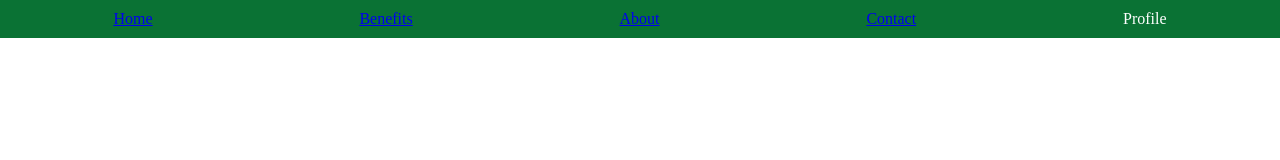
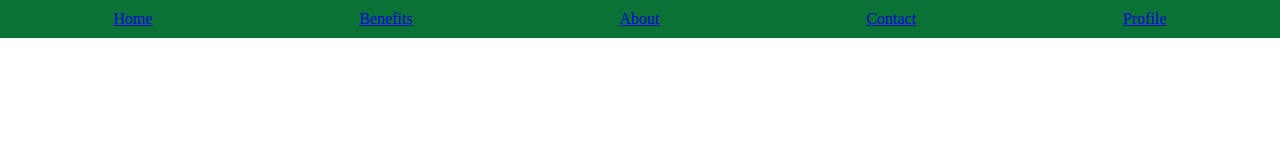
Before and after one commit to RuwiniShashipraba/Blockchain-Based-Paddy-Harvest-Management-System, a React (Create React App) app: page /login in a window 1280 px wide. Shown: the top 160 px of the page. Built offline with nearby package versions, Linux system fonts and the light colour scheme.

Commit message:
update the id values

```diff
--- a/src/components/FrontPage/NavigationBar.js
+++ b/src/components/FrontPage/NavigationBar.js
@@ -7,21 +7,27 @@ function NavigationBar() {
     <nav>
       <ul>
         <li>
-          <Link to="/#Home">Home</Link>
+          {/* <Link to="/#Home">Home</Link> */}
+          <a href="#Home">Home</a>
         </li>
         {/* <li>Benefits</li> */}
         <li>
-          <Link to="/#Service">Benefits</Link>
+          {/* <Link to="/#Service">Benefits</Link> */}
+          <a href="#Service">Benefits</a>
         </li>
         {/* <li>About</li> */}
         <li>
-          <Link to="/#About">About</Link>
+          {/* <Link to="/#About">About</Link> */}
+          <a href="#About">About</a>
         </li>
         {/* <li>Contact</li> */}
         <li>
-          <Link to="/#Contact">Contact</Link>
+          {/* <Link to="/#Contact">Contact</Link> */}
+          <a href="/#Contact">Contact</a>
         </li>
-        <li>Profile</li>
+        <li>
+          <a href="/#Profile">Profile</a>
+        </li>
       </ul>
     </nav>
   );
```
